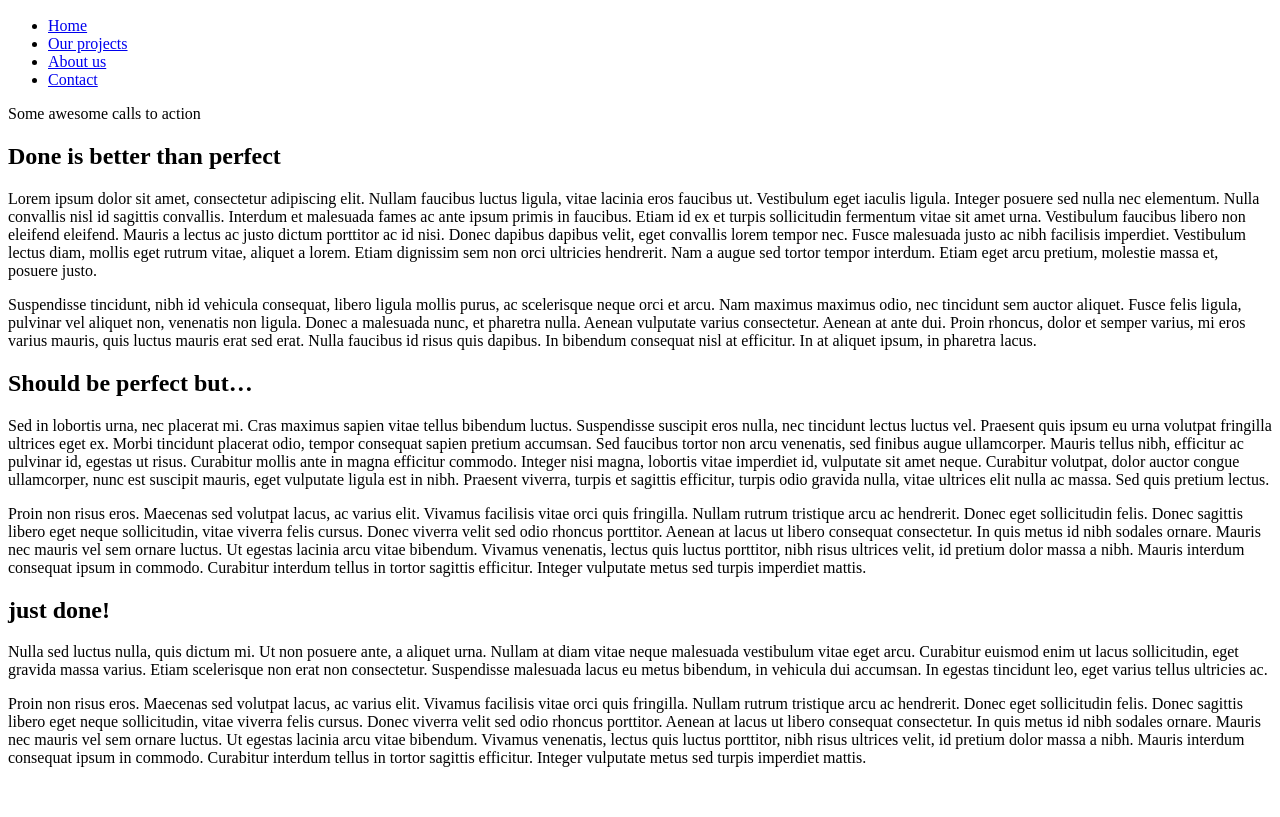
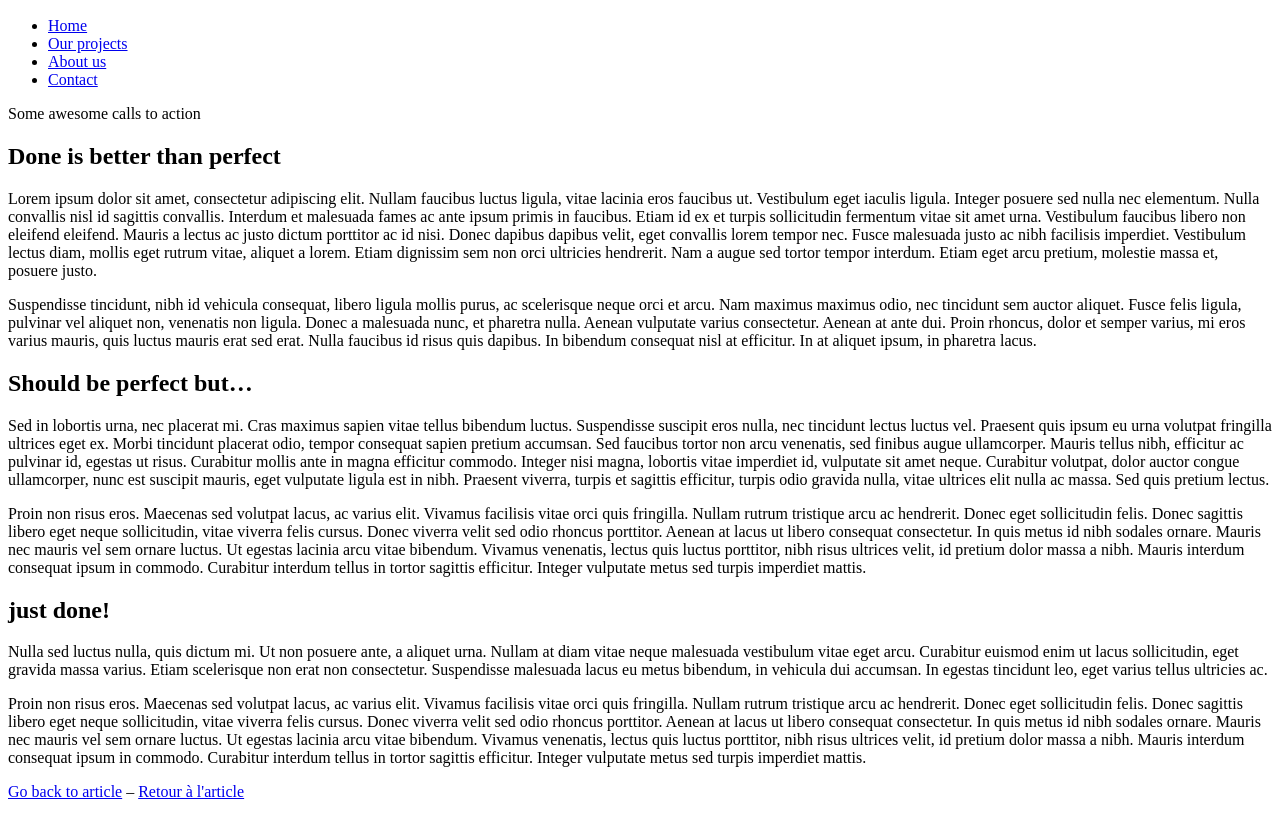
Before and after one commit to amacabr2/cj_css_js_menu_sticky, a plain HTML site: page index.html in a window 1280 px wide. Shown: the part 45-862 px from the top of the page. Before the commit the page ends 828 px from the top, so only its background shows below. Drawn offline with Linux system fonts and the light colour scheme.

Commit message:
structure html du footer

```diff
--- a/index.html
+++ b/index.html
@@ -124,6 +124,15 @@
 
         </section>
 
+        <footer class="main-footer">
+            <div class="container">
+                <p class="txtcenter">
+                    <a href="http://www.creativejuiz.fr/blog/tutoriels/creer-menu-sticky-avec-javascript-css" hreflang="fr">Go back to article</a> <span>–</span>
+                    <a href="http://www.creativejuiz.fr/blog/tutoriels/creer-menu-sticky-avec-javascript-css" lang="fr" hreflang="fr">Retour à l'article</a>
+                </p>
+            </div>
+        </footer>
+
     </body>
 
 </html>
```
